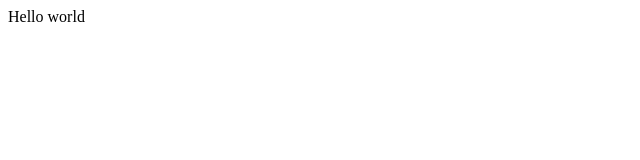
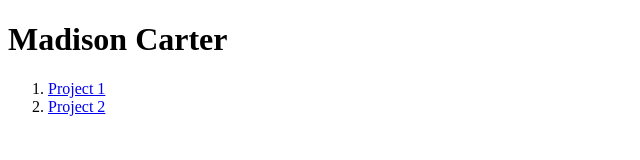
Before and after one commit to mcarter55/mcarter55.github.io, a plain HTML site: page index.html in a window 1280 px wide. Shown: the whole page, without its empty margins (0-640 px from the left). Drawn offline with Linux system fonts and the light colour scheme.

Commit message:
Edited index.html

```diff
--- a/index.html
+++ b/index.html
@@ -4,20 +4,14 @@
 <head>
   <meta charset="utf-8">
   <meta name="viewport" content="width=device-width">
-  <title>replit</title>
+  <title>My github site</title>
   <link href="style.css" rel="stylesheet" type="text/css" />
 </head>
-
 <body>
-  Hello world
-  <script src="script.js"></script>
-
-  <!--
-  This script places a badge on your repl's full-browser view back to your repl's cover
-  page. Try various colors for the theme: dark, light, red, orange, yellow, lime, green,
-  teal, blue, blurple, magenta, pink!
-  -->
-  <script src="https://replit.com/public/js/replit-badge-v2.js" theme="dark" position="bottom-right"></script>
+  <h1>Madison Carter</h1>
+  <ol>
+<li><a href="project1.html"> Project 1</a></li>
+<li><a href="project2.html"> Project 2</a></li>
+  </ol>
 </body>
-
 </html>
```
Also changed, not shown: project1.html (added, +2 -0 lines), project2.html (added, +2 -0 lines).
